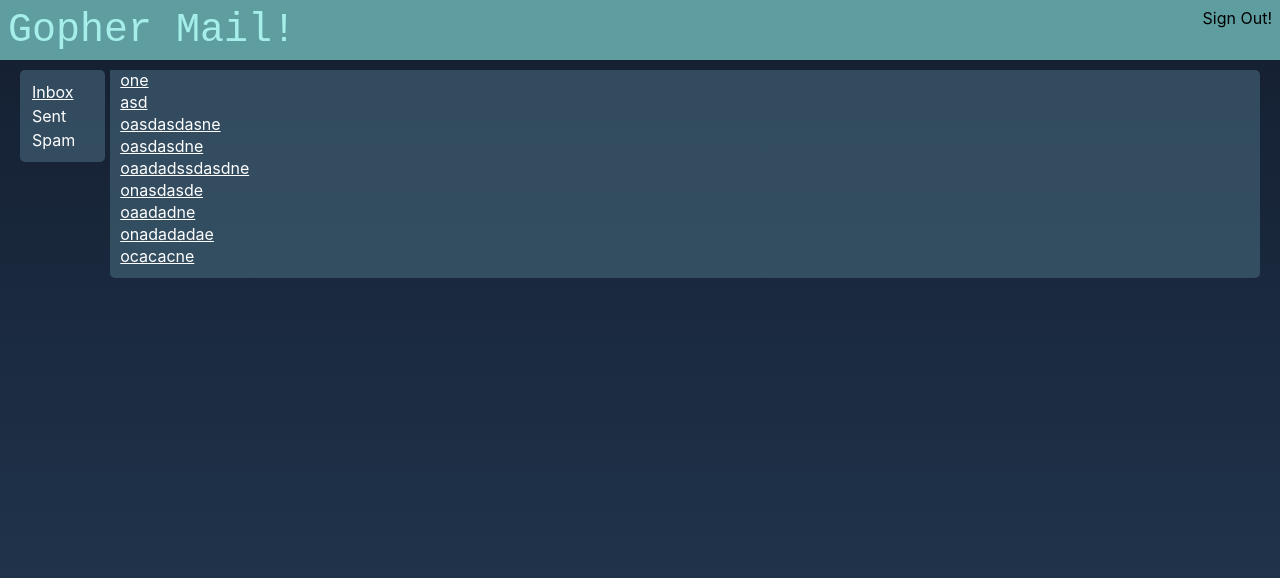
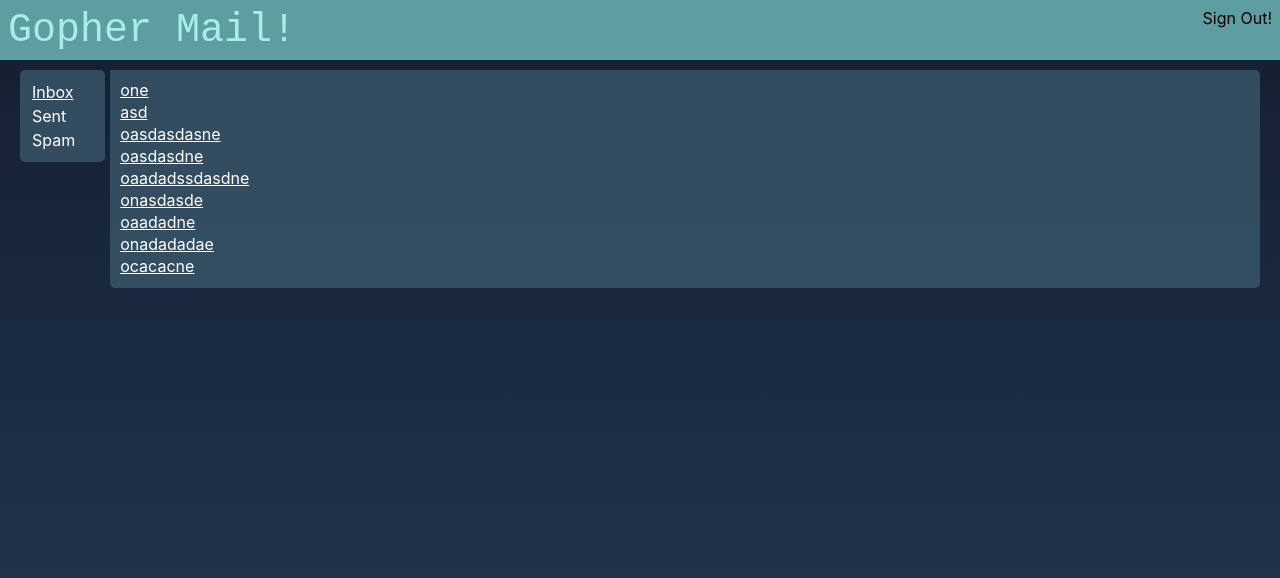
Before and after one commit to gideonw/gopher-mail, a React (Create React App) app in the folder web/: page /m in a window 1280 px wide. Shown: the top 578 px of the page. Built offline with nearby package versions, Linux system fonts and the light colour scheme.

Commit message:
Align inbox and email lists

```diff
--- a/web/src/components/EmailList/style.css
+++ b/web/src/components/EmailList/style.css
@@ -5,7 +5,7 @@
   color: white;
   border-radius: 0px 5px 5px 5px;
 
-  padding: 0px;
+  padding-top: 10px;
   margin: 0px;
   margin-left: 5px;
 }
```
